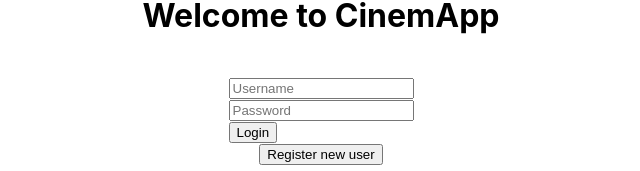
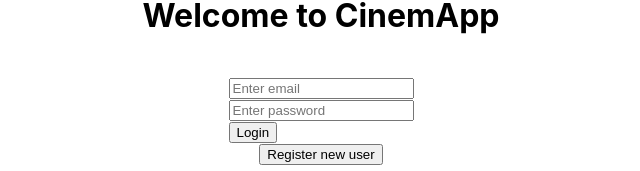
Before and after one commit to ponkinnm/cinemapp-v2, a React (Create React App) app: page / in a window 1280 px wide. Shown: the part 307-478 px from the top of the page, without its empty margins (319-959 px from the left). Built offline with nearby package versions, Linux system fonts and the light colour scheme; no server answers.

Commit message:
small fix login (#19)
Co-authored-by: Robert Furuvald <rfu@kth.se>

```diff
--- a/src/Login.js
+++ b/src/Login.js
@@ -35,13 +35,13 @@ function Login() {
             <Form onSubmit={handleLogin}>
                 <Form.Group className="mb-3" controlId="formBasicEmail">
                     <Form.Control
-                        placeholder="Username"
+                        placeholder="Enter email"
                         type="email"
                         onChange={(e) => setEmail(e.target.value)}
                     /></Form.Group>
                 <Form.Group className="mb-3" controlId="formBasicPassword">
                     <Form.Control
-                        placeholder="Password"
+                        placeholder="Enter password"
                         type="password"
                         onChange={(e) => setPassword(e.target.value)}
                     /></Form.Group>
```
